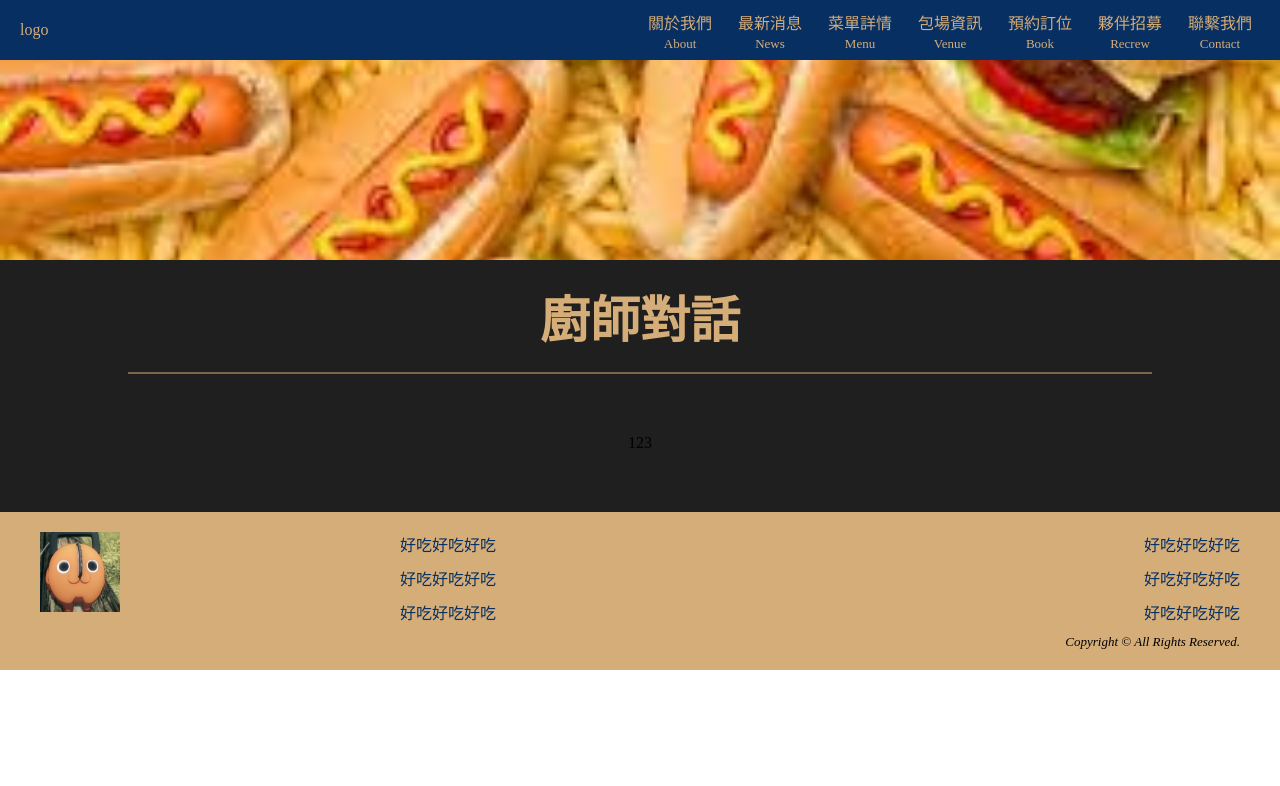
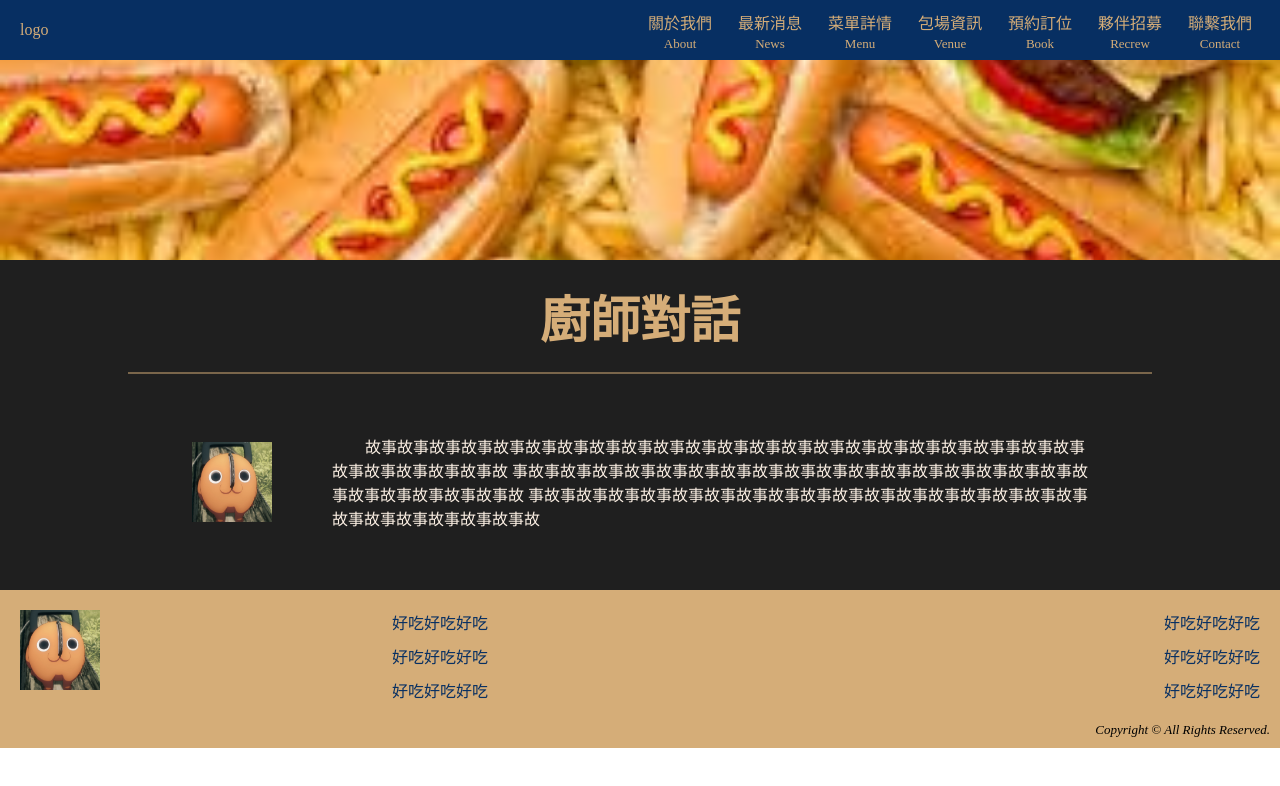
Before and after one commit to csdsdasdcwcwadx/circle-cafe, a Next.js app: page /about/message in a window 1280 px wide. Shown: the top 786 px of the page. Built offline with nearby package versions, Linux system fonts and the light colour scheme.

Commit message:
新增廚師話頁面

```diff
--- a/src/app/about/message/page.tsx
+++ b/src/app/about/message/page.tsx
@@ -4,6 +4,8 @@ import Default from "@/components/Default";
 import styles from './styles.module.scss';
 import { E_Page } from "@/redux/interfaces";
 import messageSrc from '@/image/mcdongal.jpeg';
+import iconSrc from '@/image/FesOdoNUoAEaCAR.jpg';
+import Image from "next/image";
 
 export default function message() {
     return (
@@ -14,7 +16,14 @@ export default function message() {
             altContent="message"
             title="廚師對話"
         >
-            123
+            <div className={styles.section}>
+                <Image src={iconSrc} alt="icon"/>
+                <span>
+                    故事故事故事故事故事故事故事故事故事故事故事故事故事故事故事故事故事故事故事故事事故事故事故事故事故事故事故事故
+                    事故事故事故事故事故事故事故事故事故事故事故事故事故事故事故事故事故事故事故事故事故事故事故事故
+                    事故事故事故事故事故事故事故事故事故事故事故事故事故事故事故事故事故事故事故事故事故事故事故事故
+                </span>
+                </div>
         </Default>
     )
 }
--- a/src/app/about/message/styles.module.scss
+++ b/src/app/about/message/styles.module.scss
@@ -0,0 +1,36 @@
+@import '../../../common.scss';
+
+.message {
+    .section {
+        display: flex;
+        align-items: center;
+
+        img {
+            width: 80px;
+            height: 80px;
+            object-fit: cover;
+        }
+
+        span {
+            display: block;
+            margin-left: 60px;
+            color: $riceWhite;
+            text-align: left;
+
+            &::before {
+                content: '';
+                display: inline-block;
+                width: 33px;
+            }
+
+            @include only-mobile {
+                margin-left: 0;
+                margin-top: 30px;
+            }
+        }
+
+        @include only-mobile {
+            flex-direction: column;
+        }
+    }
+}
--- a/src/components/Footer/styles.module.scss
+++ b/src/components/Footer/styles.module.scss
@@ -3,13 +3,14 @@
 .Footer {
     display: block;
     background-color: $goldenColor;
-    padding: 20px 40px;
-    width: calc(100% - 80px);
+    width: 100%;
     transition: all .5s ease-in-out;
 
     .firstline {
         display: flex;
         justify-content: space-between;
+        padding: 20px;
+        padding-bottom: 0;
 
         .fooicon {
             height: 80px;
@@ -55,6 +56,7 @@
 
     .copyright {
         display: block;
+        padding: 10px;
         text-align: right;
         font-size: 13px;
         font-style: oblique;
```
